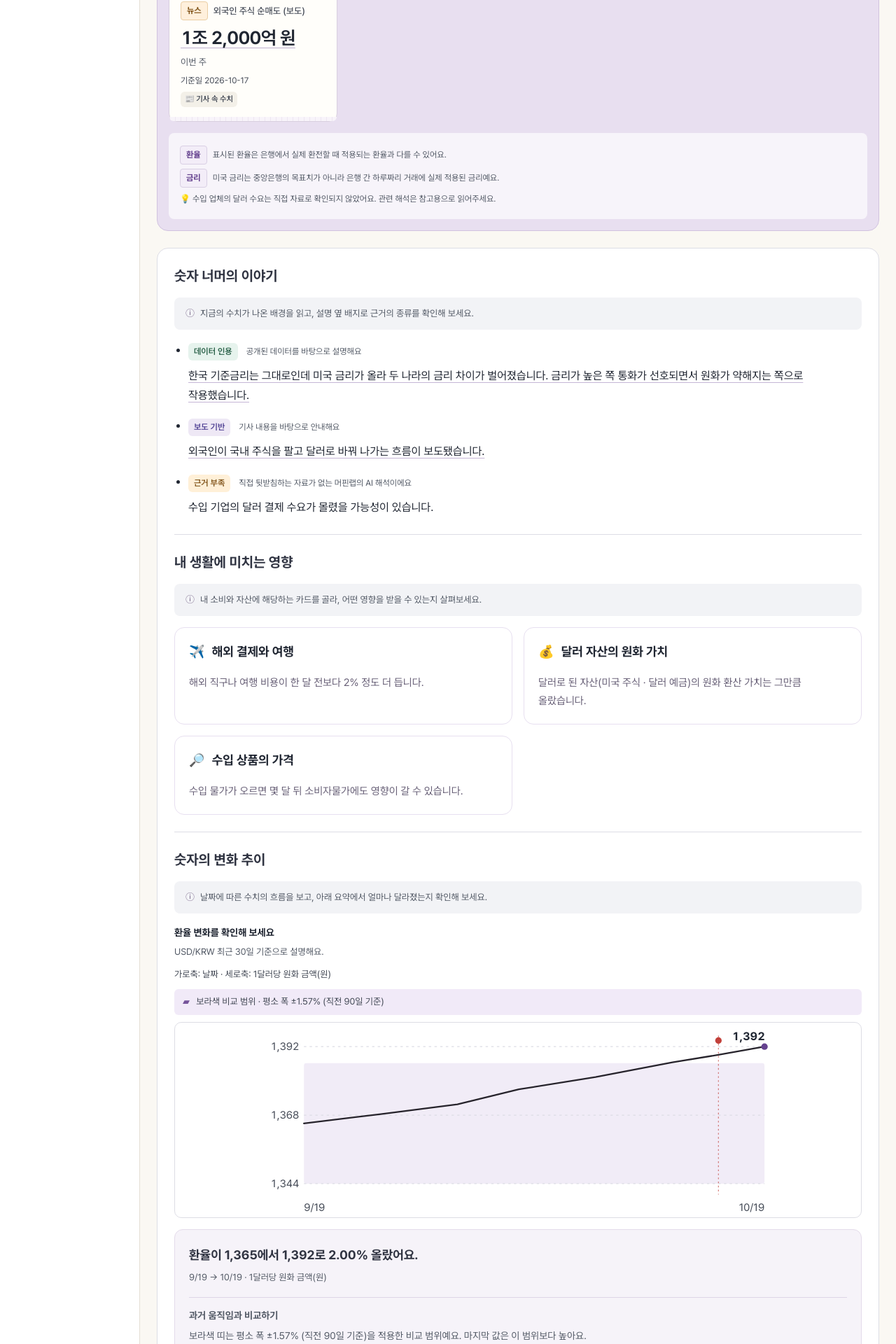
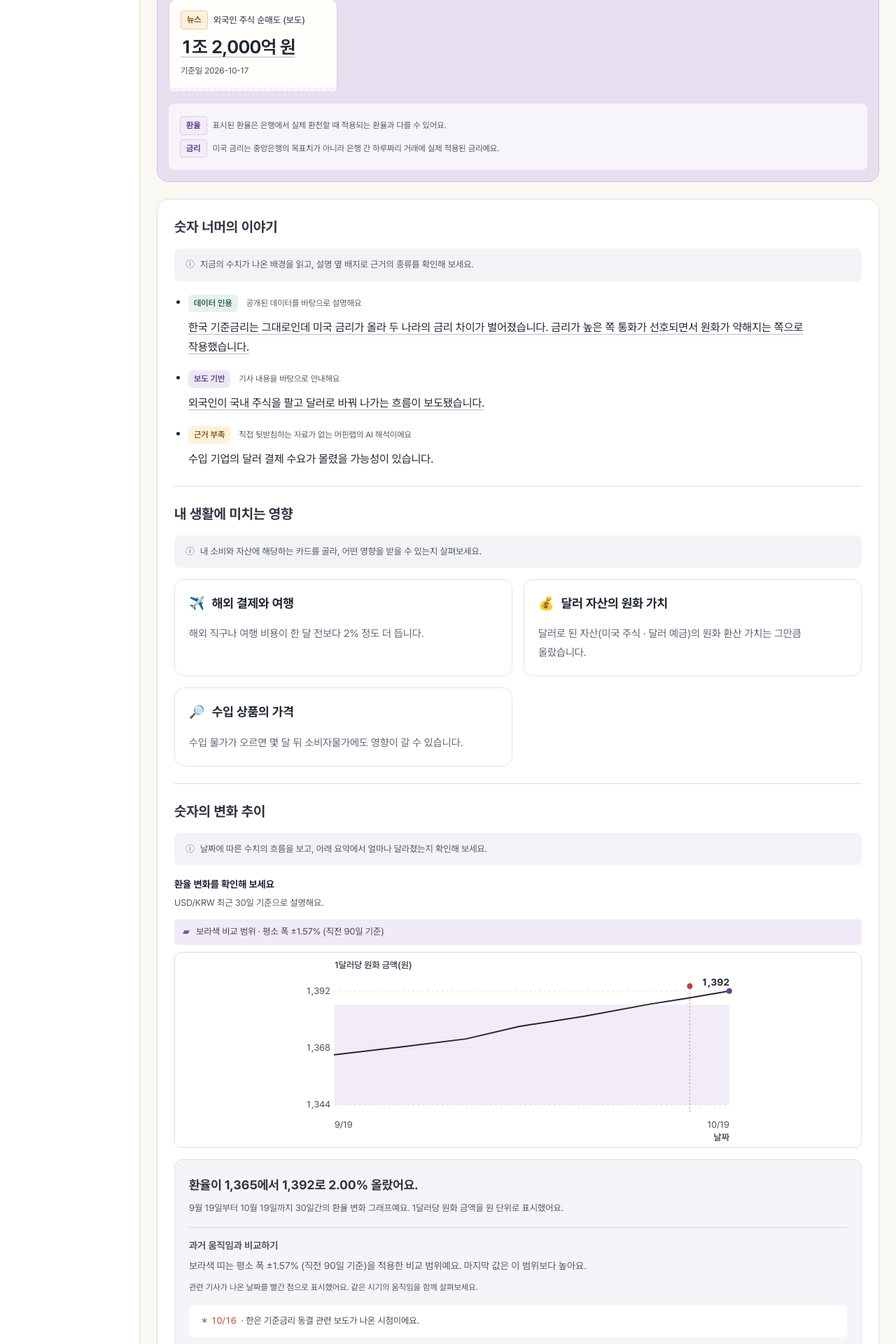
Before and after one commit to muffin-lab-it/muffin, a Next.js app: page /preview/report in a window 1280 px wide. Shown: the part 860-2780 px from the top of the page at 70% size. Built offline with nearby package versions, Linux system fonts and the light colour scheme.

Commit message:
fix: 숫자 안내와 그래프 축 문구 정리

```diff
--- a/app/components/ReportChart.tsx
+++ b/app/components/ReportChart.tsx
@@ -7,11 +7,12 @@ import type { Chart, Evidence } from "@/src/agent/schema";
 
 
 const W = 640;
-const H = 240;
-const PAD = { top: 16, right: 16, bottom: 28, left: 56 };
+const H = 280;
+const PAD = { top: 42, right: 16, bottom: 48, left: 56 };
 
 const day = (t: string) => Date.parse(`${t}T00:00:00Z`) / 86_400_000;
 const fmtDate = (t: string) => `${Number(t.slice(5, 7))}/${Number(t.slice(8, 10))}`;
+const longDate = (t: string) => `${Number(t.slice(5, 7))}월 ${Number(t.slice(8, 10))}일`;
 const fmtValue = (v: number) => v.toLocaleString("ko-KR", { maximumFractionDigits: v >= 1000 ? 0 : 2 });
 
 export function ReportChart({ chart }: { chart: Chart; evidence: Evidence[] }) {
@@ -49,9 +50,9 @@ export function ReportChart({ chart }: { chart: Chart; evidence: Evidence[] }) {
         <span className="chart-subtitle">{chart.title} 기준으로 설명해요.</span>
 
       </figcaption>
-      <p className="chart-axis-guide">가로축: 날짜 · 세로축: {unitLabel}</p>
       {band && <p className="chart-band-key"><span aria-hidden="true">▰</span> 보라색 비교 범위 · {band.label}</p>}
       <svg viewBox={`0 0 ${W} ${H}`} role="img" aria-label={summary} className="chart-svg">
+        <g className="chart-axis-guide"><text x={PAD.left} y={22}>{unitLabel}</text><text x={W - PAD.right} y={H - 10} textAnchor="end">날짜</text></g>
         {band && (
           <g className="chart-band">
             <rect x={sx(band.from)} y={sy(band.high)} width={Math.max(2, sx(band.to) - sx(band.from))} height={Math.max(2, sy(band.low) - sy(band.high))} rx={3} />
@@ -76,26 +77,26 @@ export function ReportChart({ chart }: { chart: Chart; evidence: Evidence[] }) {
           </g>
         ))}
         <g className="chart-axis">
-          <text x={PAD.left} y={H - 8} textAnchor="start">{fmtDate(first.t)}</text>
+          <text x={PAD.left} y={H - 28} textAnchor="start">{fmtDate(first.t)}</text>
           {/* 기간 시작 날짜는 양 끝 라벨과 겹치지 않을 때만 */}
           {band && sx(band.from) - PAD.left > 48 && W - PAD.right - sx(band.from) > 48 && (
-            <text x={sx(band.from)} y={H - 8} textAnchor="middle">{fmtDate(band.from)}</text>
+            <text x={sx(band.from)} y={H - 28} textAnchor="middle">{fmtDate(band.from)}</text>
           )}
-          <text x={W - PAD.right} y={H - 8} textAnchor="end">{fmtDate(last.t)}</text>
+          <text x={W - PAD.right} y={H - 28} textAnchor="end">{fmtDate(last.t)}</text>
         </g>
       </svg>
       <div className="chart-summary">
-        <p><strong>{subject}이 {fmtValue(from.v)}에서 {fmtValue(last.v)}로{change !== null ? ` ${Math.abs(Number(change)).toFixed(2)}% ${Number(change) > 0 ? "올랐어요" : Number(change) < 0 ? "내렸어요" : "변화 없이 유지됐어요"}` : " 바뀌었어요"}.</strong><span className="chart-period">{fmtDate(from.t)} → {fmtDate(last.t)} · {unitLabel}</span></p>
+        <p><strong>{subject}이 {fmtValue(from.v)}에서 {fmtValue(last.v)}로{change !== null ? ` ${Math.abs(Number(change)).toFixed(2)}% ${Number(change) > 0 ? "올랐어요" : Number(change) < 0 ? "내렸어요" : "변화 없이 유지됐어요"}` : " 바뀌었어요"}.</strong><span className="chart-period">{longDate(first.t)}부터 {longDate(last.t)}까지 {Math.round(day(last.t) - day(first.t))}일간의 {subject} 변화 그래프예요. {chart.unit === "KRW per 1 USD" ? "1달러당 원화 금액을 원 단위로 표시했어요." : `${unitLabel} 기준으로 표시했어요.`}</span></p>
         {band && <div className="chart-context"><strong>과거 움직임과 비교하기</strong><p>보라색 띠는 {band.label}을 적용한 비교 범위예요. 마지막 값은 이 범위{last.v > band.high ? "보다 높아요" : last.v < band.low ? "보다 낮아요" : " 안에 있어요"}.</p><small>관련 기사가 나온 날짜를 빨간 점으로 표시했어요. 같은 시기의 움직임을 함께 살펴보세요.</small></div>}
       {events.length > 0 && (
-        <ol className="chart-events">
+        <ul className="chart-events">
           {events.map((e) => (
             <li key={`${e.ref}-${e.at}`}>
-              <span className="chart-event-date">{fmtDate(e.at)}</span> {e.label}
+              <span aria-hidden="true">＊ </span><span className="chart-event-date">{fmtDate(e.at)}</span> · {e.label} 관련 보도가 나온 시점이에요.
 
             </li>
           ))}
-        </ol>
+        </ul>
       )}
 
       </div>
--- a/app/components/ReportView.module.css
+++ b/app/components/ReportView.module.css
@@ -317,3 +317,7 @@
 .report :global(.section-guide)::before { content:"ⓘ"; margin-right:8px; color:#756286; }
 .report :global(.metrics-guide .section-guide) { flex:1; }
 .report :global(.source-panel-heading) { margin-bottom:16px; }
+
+.report :global(.numbers-help) { margin-left:auto; }
+.report :global(.chart-axis-guide) text { fill:#454b57; font-size:13px; font-weight:600; }
+.report :global(.chart-events) { list-style:none; padding:12px 16px; }
--- a/app/components/ReportView.tsx
+++ b/app/components/ReportView.tsx
@@ -51,7 +51,7 @@ export function ReportView({ report, area, question, headline, impactTitles = []
       </section>
 
       <section className={styles.metrics}>
-        <div className="metrics-heading"><h2>오늘의 숫자</h2>{groups.map(group => <span className="category-chip mini" data-category={group} key={group}>{group}</span>)}</div><div className="metrics-guide"><p className="section-guide">질문과 관련된 수치를 변화량·기준일과 함께 비교해 보세요.</p><ReportHelp numbers /></div>
+        <div className="metrics-heading"><h2>오늘의 숫자</h2>{groups.map(group => <span className="category-chip mini" data-category={group} key={group}>{group}</span>)}<div className="numbers-help"><ReportHelp numbers /></div></div><div className="metrics-guide"><p className="section-guide">질문과 관련된 수치를 변화량·기준일과 함께 비교해 보세요.</p></div>
         <div className="numbers">
           {report.numbers.map((n, i) => {
             const check = report.verification.status === "skipped" ? "unverified" : n.check;
@@ -59,10 +59,9 @@ export function ReportView({ report, area, question, headline, impactTitles = []
               <div className="num" key={i}>
                 <div className="metric-label"><span className="category-chip" data-category={category(n.ref)}>{category(n.ref)}</span><small>{n.label}</small></div>
                 <EvidenceReference evidenceId={n.ref} evidence={report.evidence} label={`${n.label} ${n.value}의 원본 데이터 보기`}><b>{n.value}</b></EvidenceReference>
-                {n.change && <i className={reportChange(n.change).direction}>{reportChange(n.change).text}</i>}
+                {n.change && !/^이번\s*주$/.test(n.change.trim()) && <i className={reportChange(n.change).direction}>{reportChange(n.change).text}</i>}
                 <div className={styles.metricMeta}>
                   <span className={styles.metricDate}>{n.asOf ? `기준일 ${n.asOf}` : "자료 날짜 미제공"}</span>
-                  {check === "reported" && <span className="report-badge check-reported">📰 기사 속 수치</span>}
                   {check === "unverified" && <span className="report-badge check-unverified">원문 미대조</span>}
                 </div>
               </div>
--- a/app/preview/report/PreviewReport.tsx
+++ b/app/preview/report/PreviewReport.tsx
@@ -22,7 +22,7 @@ export function PreviewReport() {
   const sample = samples[area];
   const report = reportSchema.parse(fixture.report);
   report.caveats = ["표시된 환율은 은행에서 실제 환전할 때 적용되는 환율과 다를 수 있어요.", "미국 금리는 중앙은행의 목표치가 아니라 은행 간 하루짜리 거래에 실제 적용된 금리예요."];
-  report.dataGaps = ["수입 업체의 달러 수요는 직접 자료로 확인되지 않았어요."];
+  report.dataGaps = [];
   if (area !== "fx") {
     const item = samples[area];
     report.summary = item.summary;
```
Also changed, not shown: 4 other files (tests, documents, lock files or other folders).
